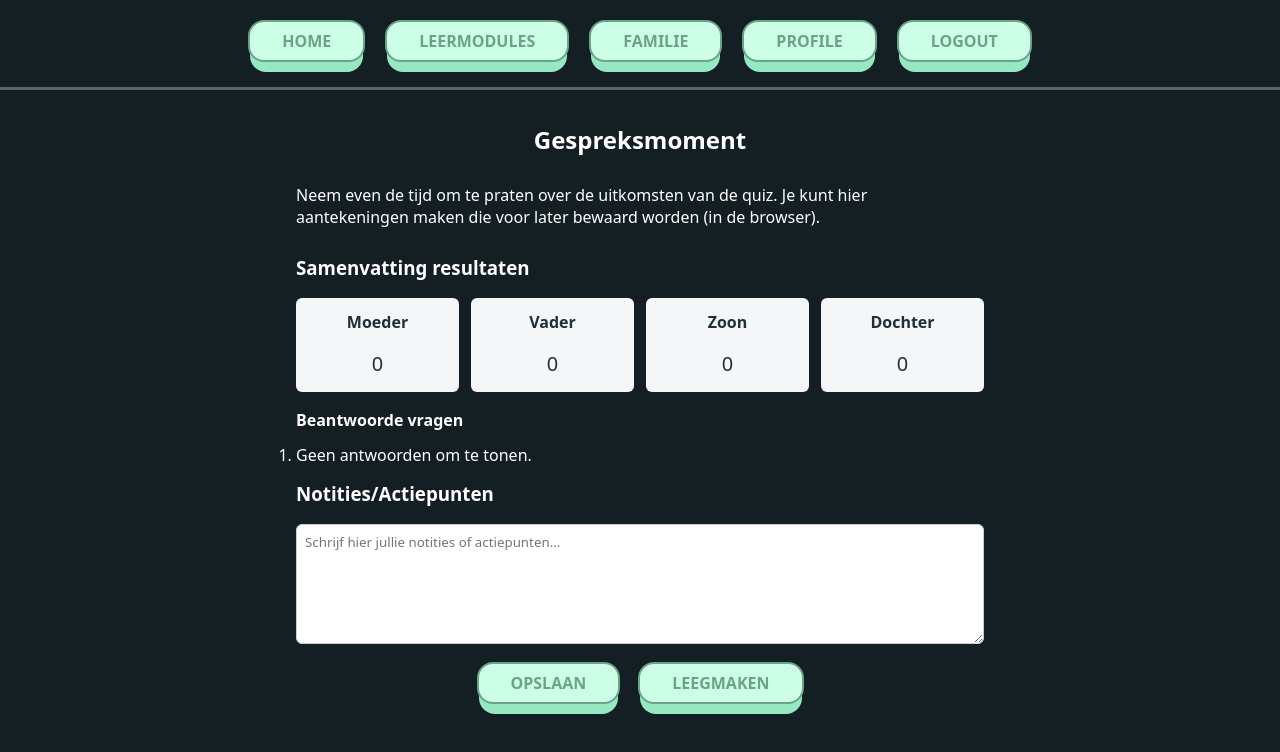
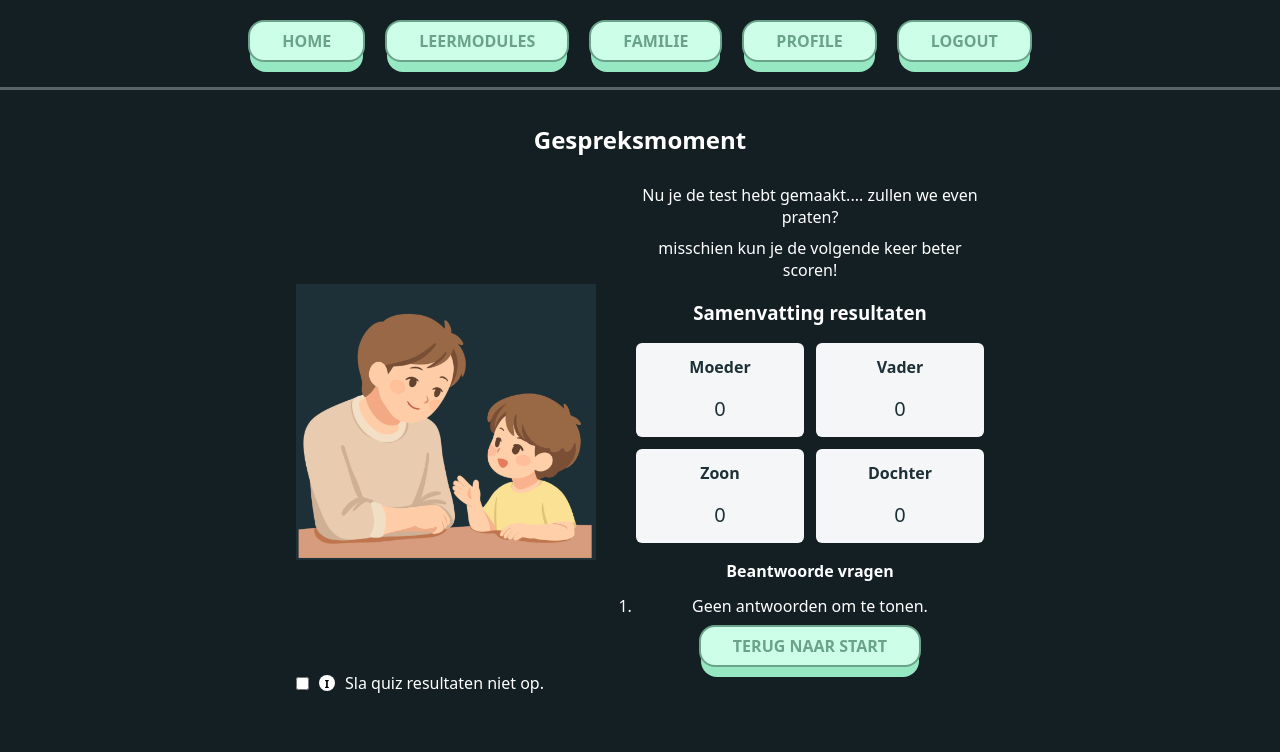
Before and after one commit to BryanBooij/TLE-3, a React (Vite) app: page /quiz/talk in a window 1280 px wide. Shown: the top 752 px of the page. Built offline with nearby package versions, Linux system fonts and the light colour scheme; sample sign-in values are in the browser's storage; a web font is replaced by a local one.

Commit message:
new discussion page

```diff
--- a/src/quiz-data/Talk.jsx
+++ b/src/quiz-data/Talk.jsx
@@ -2,6 +2,8 @@ import { useEffect, useState } from "react";
 import { useLocation, useNavigate, } from "react-router";
 import "./quiz.css";
 import BigButton from "../buttons/BigButton.jsx";
+import infoButton from "../buttons/InfoButton.jsx";
+import InfoButton from "../buttons/InfoButton.jsx";
 
 export default function Talk() {
     const location = useLocation();
@@ -44,13 +46,19 @@ export default function Talk() {
     const counts = data.counts || { Moeder: 0, Vader: 0, Zoon: 0, Dochter: 0 };
 
     return (
+        <>
             <div className="quiz-talk-container">
                 <h2>Gespreksmoment</h2>
 
-            <p>Neem even de tijd om te praten over de uitkomsten van de quiz. Je kunt hier aantekeningen maken die voor later bewaard worden (in de browser).</p>
+                <div className="talk-content">
+                    <img src="/discussion.png" alt="Discussion" className="discussion-image"/>
+                    <div className="talk-left">
+                        <p>Nu je de test hebt gemaakt.... zullen we even praten?</p>
+                        <p>misschien kun je de volgende keer beter scoren!</p>
 
                         <div className="talk-summary">
                             <h3>Samenvatting resultaten</h3>
+
                             <div className="talk-counts">
                                 {Object.entries(counts).map(([k, v]) => (
                                     <div key={k} className="talk-count-item">
@@ -66,7 +74,12 @@ export default function Talk() {
                                     data.answers.map((a, i) => (
                                         <li key={i} className="talk-answer-item">
                                             <div><strong>Vraag:</strong> {a.prompt}</div>
-                                <div><strong>Gekozen:</strong> {a.selected} {a.correct ? (<span> — Correct: {a.correct}</span>) : null}</div>
+                                            <div>
+                                                <strong>Gekozen:</strong> {a.selected}
+                                                {a.correct ? (
+                                                    <span> — Correct: {a.correct}</span>
+                                                ) : null}
+                                            </div>
                                         </li>
                                     ))
                                 ) : (
@@ -74,20 +87,28 @@ export default function Talk() {
                                 )}
                             </ol>
                         </div>
+                        <BigButton label="Terug naar start" onClick={() => navigate("/Home")}/>
+                    </div>
 
+                </div>
                 <div className="talk-notes">
-                <h3>Notities/Actiepunten</h3>
-                <textarea
-                    value={notes}
-                    onChange={(e) => setNotes(e.target.value)}
-                    placeholder="Schrijf hier jullie notities of actiepunten..."
-                />
-                <div className="talk-note-actions">
-                    <BigButton label="Opslaan" onClick={saveNotes} />
-                    <BigButton label="Leegmaken" onClick={() => { setNotes(''); try { sessionStorage.removeItem('quizTalkNotes'); } catch (e) {} }} />
-                </div>
-                {saved && <div className="talk-saved">Opgeslagen</div>}
+                    <input type="checkbox" id="info"/>
+                    <InfoButton alt="InfoButton" label="InfoButton" onClick={() => (window.location.href = "https://huggingface.co/terms-of-service")}/>
+                    <label htmlFor="hugginface">Sla quiz resultaten niet op.</label>
                 </div>
             </div>
+
+                {/*<h3>Notities/Actiepunten</h3>*/}
+                {/*<textarea*/}
+                {/*    value={notes}*/}
+                {/*    onChange={(e) => setNotes(e.target.value)}*/}
+                {/*    placeholder="Schrijf hier jullie notities of actiepunten..."*/}
+                {/*/>*/}
+                {/*<div className="talk-note-actions">*/}
+                {/*    <BigButton label="Opslaan" onClick={saveNotes} />*/}
+                {/*    <BigButton label="Leegmaken" onClick={() => { setNotes(''); try { sessionStorage.removeItem('quizTalkNotes'); } catch (e) {} }} />*/}
+                {/*</div>*/}
+                {/*{saved && <div className="talk-saved">Opgeslagen</div>}*/}
+        </>
     );
 }
--- a/src/quiz-data/quiz.css
+++ b/src/quiz-data/quiz.css
@@ -224,7 +224,10 @@
 .talk-answers-list { margin-top: 8px; }
 
 .talk-notes {
-  width: 100%;
+    display: flex;
+    align-items: center;
+    width: 100%;
+    gap: 10px;
 }
 
 .talk-notes textarea {
@@ -246,3 +249,19 @@
 }
 
 .talk-note-actions { overflow: visible; display: flex; justify-content: center; align-items: center; gap: 18px; }
+
+.talk-content {
+    display: flex;
+    text-align: center;
+    gap: 40px;
+}
+
+.talk-left {
+    flex: 1;
+}
+
+.discussion-image {
+    width: 300px;
+    height: auto;
+    object-fit: contain;
+}
```
Also changed, not shown: public/discussion.png (added). Lines whose indentation alone changed are shown as unchanged.
